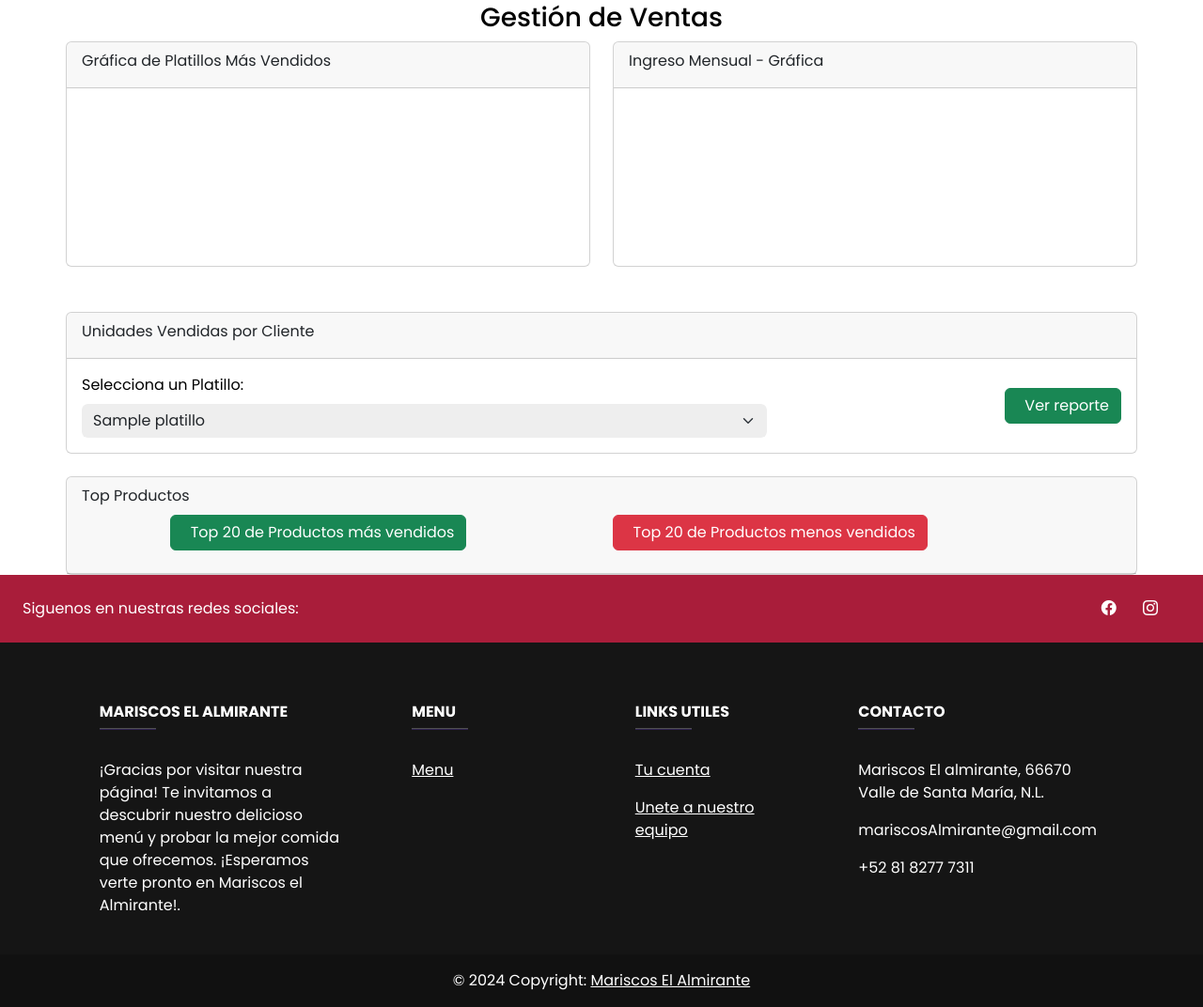
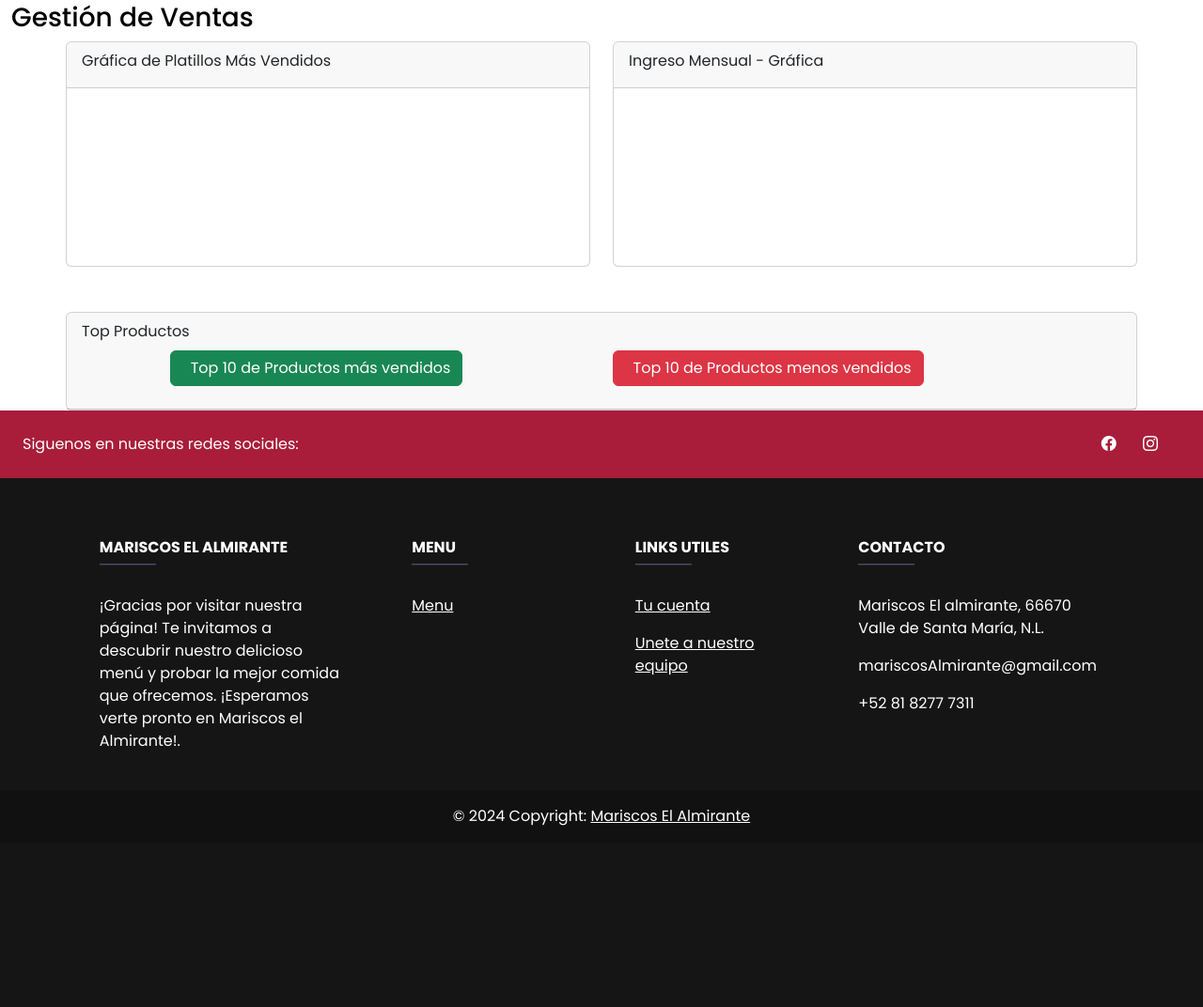
Before and after one commit to MaximoCoder/ElAlmiranteWEB, a PHP site: template views/admin/Ventas.php in a window 1280 px wide. Shown: the part 202-1274 px from the top of the page at 94% size. After the commit the page ends 1081 px from the top, so only its background shows below. Run offline with PHP 8.4, Linux system fonts and the light colour scheme; the template is opened without the code that fills it: most values are stand-ins (such as "Sample title", 1, 10 or a date in 2020); a map, chart or similar area stays blank; some libraries are stand-ins or nearby versions.

Commit message:
Depurar errores

```diff
--- a/models/VentaModel.php
+++ b/models/VentaModel.php
@@ -290,7 +290,7 @@
             GROUP BY
                 DATE_FORMAT(v.FechaVenta, '%Y-%m')
             ORDER BY
-                Mes DESC
+                Mes ASC
             LIMIT 4;
         ");
 
--- a/public/index.php
+++ b/public/index.php
@@ -207,7 +207,7 @@
 $router->post('/admin/platillos/editar', function() use ($db) {
     $controller = new EditarProductosController($db);
     $data = $_POST;
-    $result = $controller->updatePlatillo($data);
+    $result = $controller->editarPlatillo($data);
     if ($result) {
         echo "Producto actualizado con éxito";
     } else {
@@ -240,12 +240,6 @@
 //Gestion de Ventas
 $router->get('/admin/Ventas', [VentasController::class, 'listarPlatillos']);
 
-// Ruta para generar el reporte de ventas generales
-$router->get('/admin/Ventas/reporte', function($router) {
-    $controller = new VentasController();
-    $controller->reporteVentas($router);
-});
-
 $router->get('/admin/VentaController/generarDetalleVentaPdf', function($router) {
     $platilloId = $_GET['platilloId'] ?? null;
     VentasController::generarDetalleVentaPdf(['platilloId' => $platilloId]);
--- a/views/admin/Ventas.php
+++ b/views/admin/Ventas.php
@@ -18,7 +18,7 @@
         <div class="container-fluid">
             <div class="row mb-0">
                 <div class="col-md-12">
-                    <h3 class="text-center text-black">Gestión de Ventas</h3>
+                    <h3 class=" text-black">Gestión de Ventas</h3>
                 </div>
             </div>
         </div>
@@ -53,34 +53,6 @@
                     </div>
                 </div>
 
-            <!-- Sección Unidades Vendidas por Cliente -->
-            <div class="card card-primary mt-4">
-                <div class="card-header">
-                    <div class="card-title">Unidades Vendidas por Cliente</div>
-                </div>
-                <div class="card-body">
-                    <div class="row">
-                        <div class="col-md-8">
-                            <label for="platillo" class="form-label text-black">Selecciona un Platillo:</label>
-                            <select class="form-control form-select border-0 input-color" name="IdPlatillo" id="IdPlatillo" required>
-                                <?php if (!empty($platillos)) : ?>
-                                    <?php foreach ($platillos as $platillo) : ?>
-                                        <option value="<?= $platillo['IdPlatillo'] ?>"><?= $platillo['NombrePlatillo'] ?></option>
-                                    <?php endforeach; ?>
-                                <?php else: ?>
-                                    <option disabled>No hay platillos disponibles</option>
-                                <?php endif; ?>
-                            </select>
-                        </div>
-                        <div class="col-md-4 d-flex align-items-center justify-content-end">
-                            <button id="btn-rpt-unidades-vendidas-cliente" class="btn btn-block btn-success">
-                                <i class="fa fa-file-alt fa-1x"></i>&nbsp;&nbsp;Ver reporte
-                            </button>
-                        </div>
-                    </div>
-                </div>
-            </div>
-
                 <!-- Sección Top Productos -->
                 <div class="card card-primary mt-4">
                     <div class="card-header">
@@ -88,12 +60,12 @@
                         <div class="row mb-2 d-flex justify-content-center">
                             <div class="col-md-5 mb-2">
                                 <button id="btn-rpt-top-mas-vendido" class="btn btn-block btn-success">
-                                <i class="fa fa-file-alt fa-1x"></i>&nbsp;&nbsp;Top 20 de Productos más vendidos
+                                    <i class="fa fa-file-alt fa-1x"></i>&nbsp;&nbsp;Top 10 de Productos más vendidos
                                 </button>
                             </div>
                             <div class="col-md-5 mb-2">
                                 <button id="btn-rpt-top-menos-vendido" class="btn btn-block btn-danger">
-                                <i class="fa fa-file-alt fa-1x"></i>&nbsp;&nbsp;Top 20 de Productos menos vendidos
+                                    <i class="fa fa-file-alt fa-1x"></i>&nbsp;&nbsp;Top 10 de Productos menos vendidos
                                 </button>
                             </div>
                         </div>
@@ -106,7 +78,6 @@
 
     <script src="https://cdn.jsdelivr.net/npm/chart.js"></script>
     <script>
-
         async function cargarGraficaIngresosMensuales() {
             try {
                 const response = await fetch('/admin/ventas/showMonthlyIncomeChart');
@@ -224,15 +195,6 @@
 
         generateTopSellingChart();
 
-document.getElementById('btn-rpt-unidades-vendidas-cliente').addEventListener('click', function () {
-    const platilloId = document.getElementById('IdPlatillo').value;
-    if (platilloId) {
-        window.open(`/admin/VentaController/generarDetalleVentaPdf?platilloId=${platilloId}`, '_blank');
-    } else {
-        alert('Por favor, selecciona un platillo.');
-    }
-});
-
         document.getElementById('btn-rpt-top-mas-vendido').addEventListener('click', function() {
             window.open('/admin/ventas/generarTopPlatillosPdf', '_blank');
         });
```
Also changed, not shown: controllers/EditarProductosController.php (+1 -15 lines), controllers/VentasController.php (+0 -9 lines), views/pages/jobVacancy.php (+12 -3 lines). Lines whose indentation alone changed are shown as unchanged.
